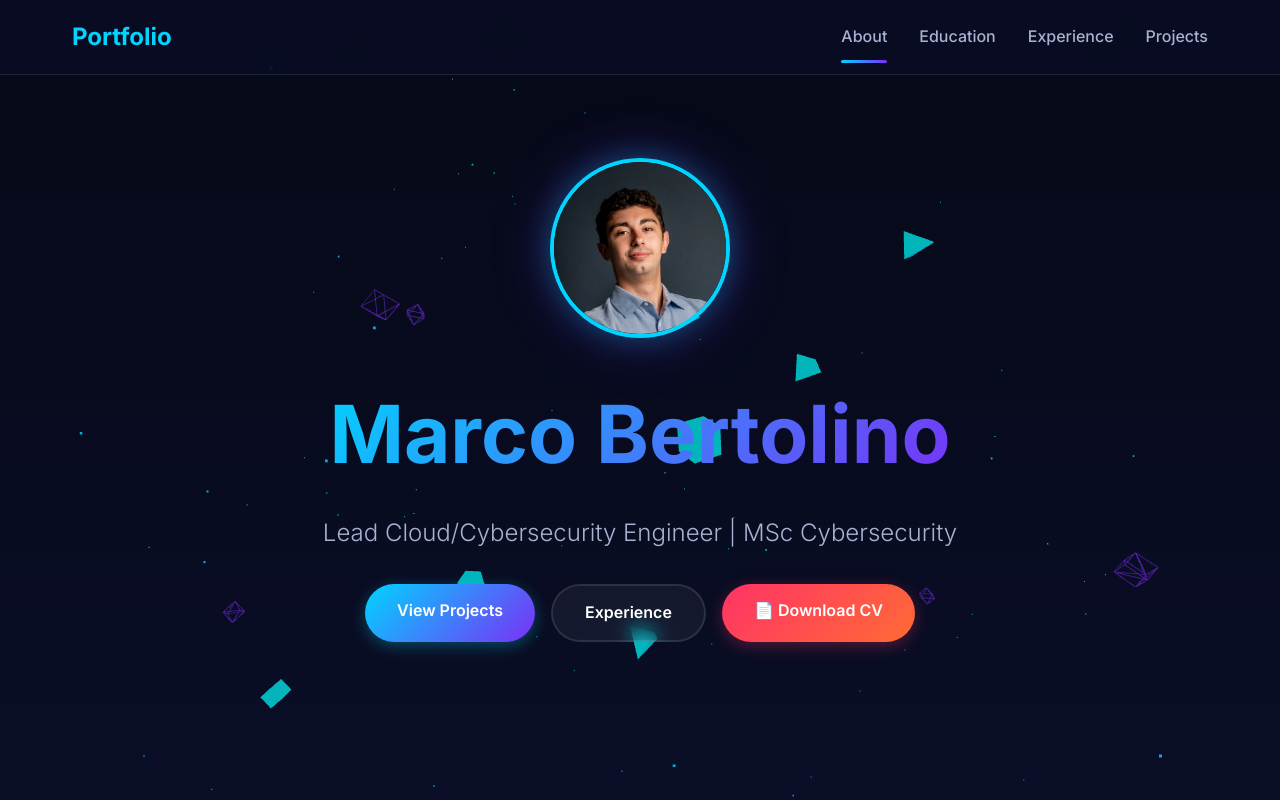
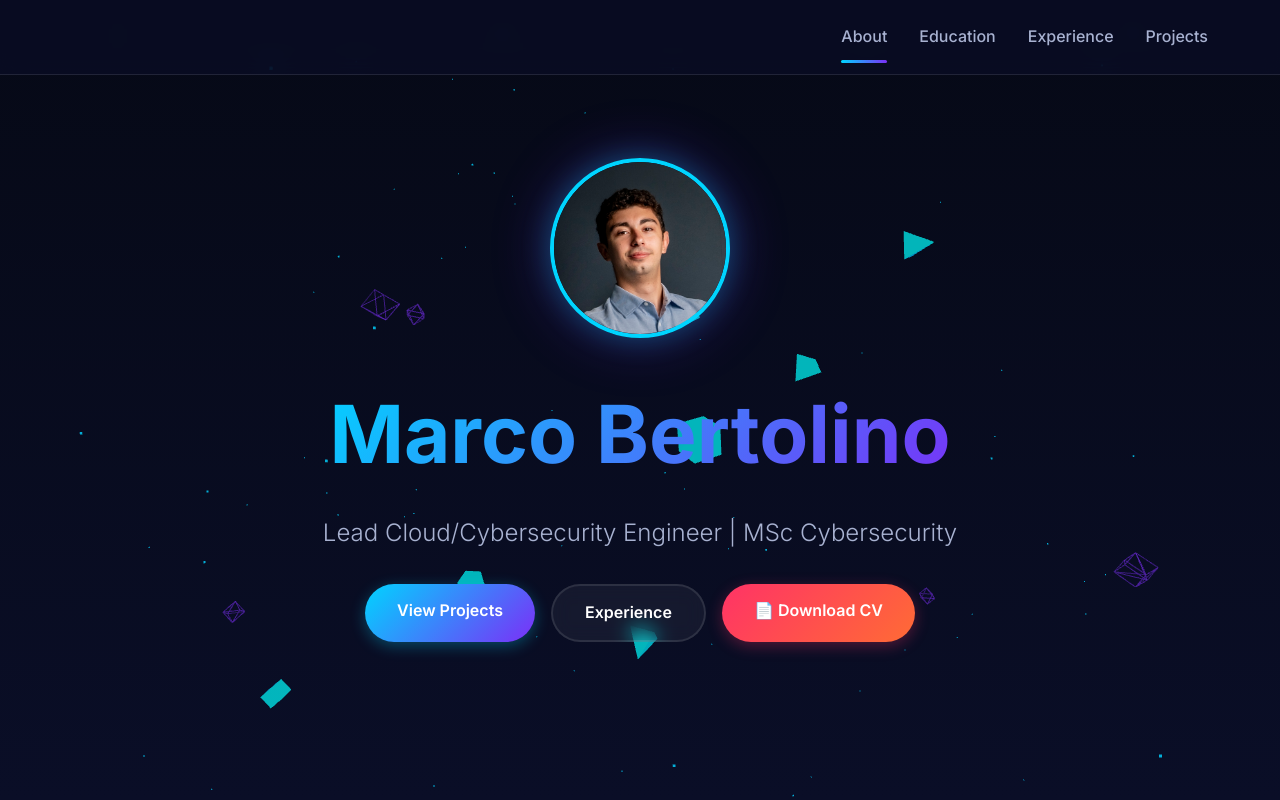
Before and after one commit to bertomaa/marcobertolino.dev, a plain HTML site: page index.html in a window 1280 px wide. Shown: the top 800 px of the page. Drawn offline with nearby package versions, Linux system fonts and the light colour scheme; animation ran at ten frames a second.

Commit message:
bug fixes

```diff
--- a/css/style.css
+++ b/css/style.css
@@ -226,6 +226,7 @@ body {
     display: inline-block;
     border: none;
     cursor: pointer;
+    overflow: hidden;
 }
 
 .btn-primary {
--- a/index.html
+++ b/index.html
@@ -26,7 +26,7 @@
         <!-- Navigation -->
         <nav class="nav">
             <div class="nav-container">
-                <a href="#hero" class="nav-logo">Portfolio</a>
+                <a href="#hero" class="nav-logo"> </a>
                 <div class="nav-links">
                     <a href="#about" class="nav-link">About</a>
                     <a href="#degrees" class="nav-link">Education</a>
```
